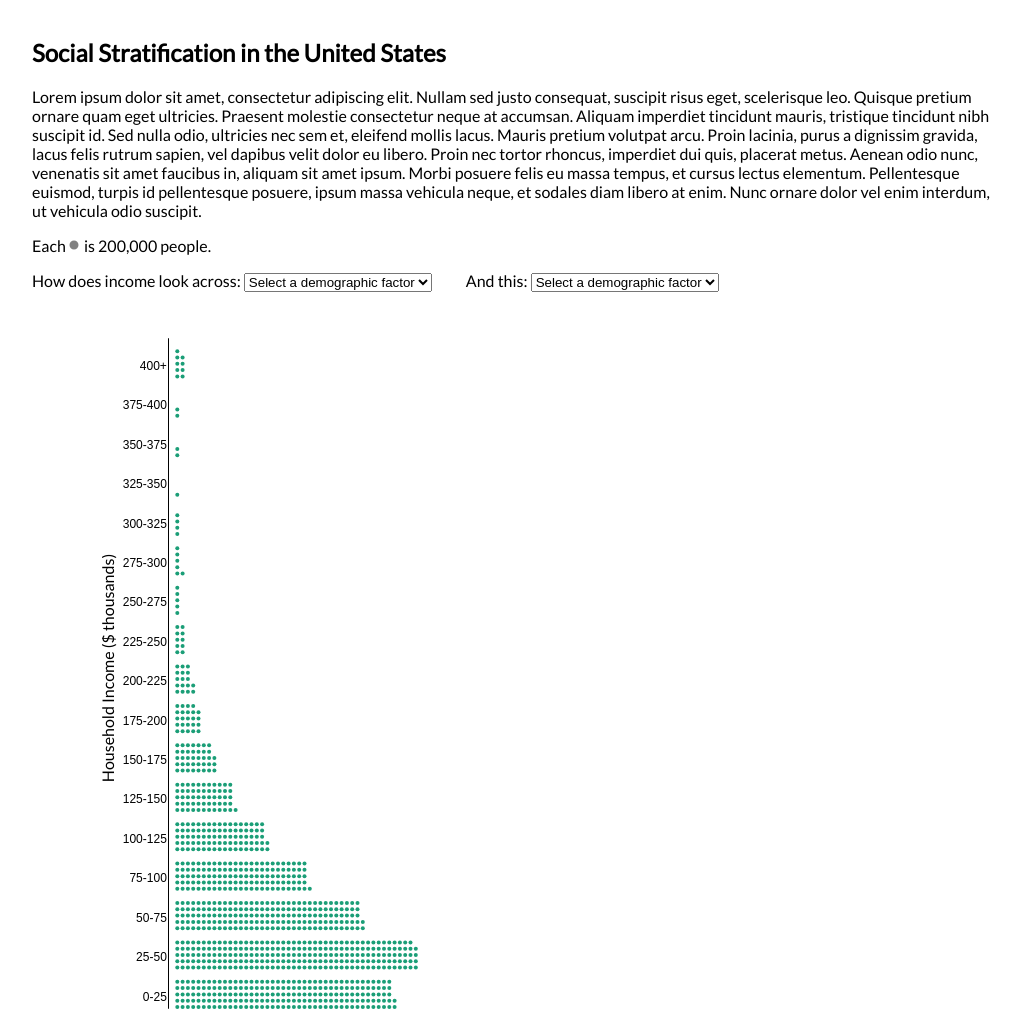
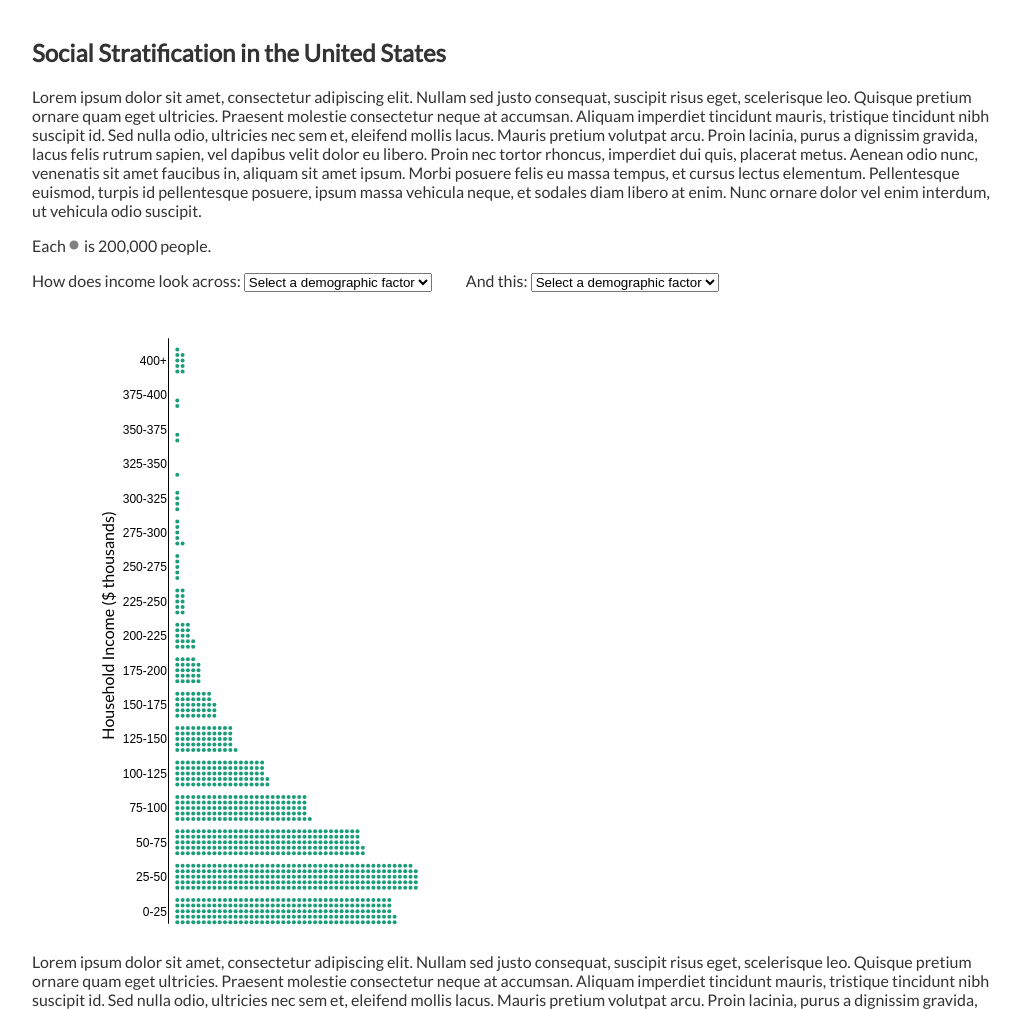
Before and after one commit to katerabinowitz/socialStrat, a plain HTML site: page index.html in a window 1280 px wide. Shown: the top 1009 px of the page, without its empty margins (126-1146 px from the left). Drawn offline with nearby package versions, Linux system fonts and the light colour scheme.

Commit message:
couple style updates

```diff
--- a/dotDrop.css
+++ b/dotDrop.css
@@ -1,5 +1,6 @@
 body {
   font-family: 'Lato', sans-serif;
+  color: #333333;
   padding:10px 150px 0 150px;
 }
 
--- a/incomeDot.js
+++ b/incomeDot.js
@@ -10,7 +10,7 @@ var radius = 2,
     margin = {top: radius*10, right: radius*15, bottom: radius*5, left: radius*35};
 
 
-height = (noOfCirclesInACol * 17) * (radius*2 + dotPadBottom + dotPadTop);
+height = (noOfCirclesInACol * 17) * (radius*1.5 + dotPadBottom + dotPadTop);
 width = (radius*4 + dotPadLeft + dotPadRight) * 50;
 
 var xScale = d3.scaleLinear().range([margin.left, width]),
@@ -259,7 +259,7 @@ d3.csv("https://raw.githubusercontent.com/katerabinowitz/socialStrat/master/data
       .enter()
       .append("g")
       .attr("class", "legend")
-      .attr("transform", "translate(" + -20  + "," + ((height-margin.bottom-margin.top)/2) + ")");
+      .attr("transform", "translate(" + -20  + "," + (((height-margin.bottom-margin.top)/2) - ((height-margin.bottom-margin.top)/4)) + ")");
 
   legend
       .append("circle")
```
